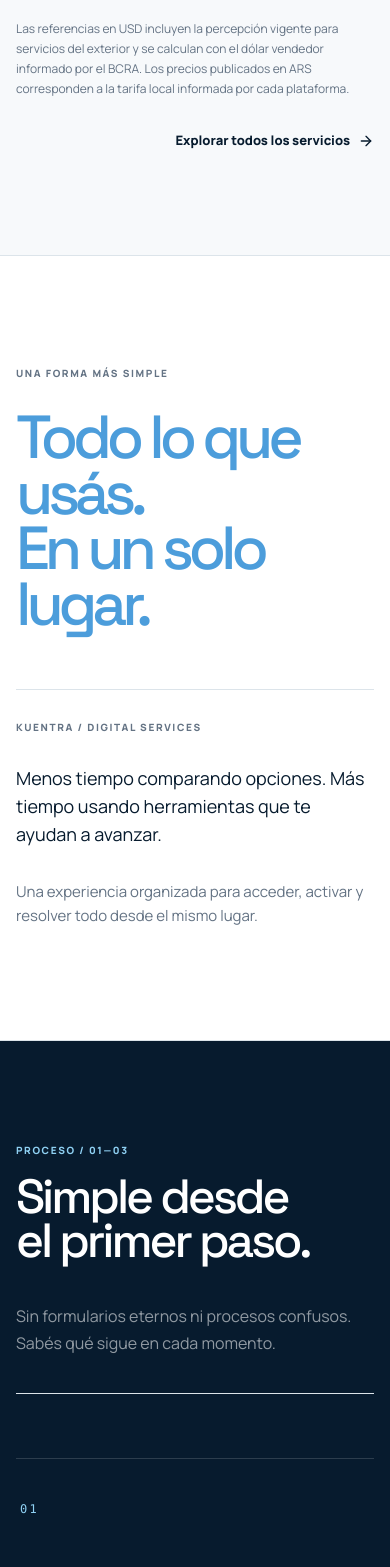
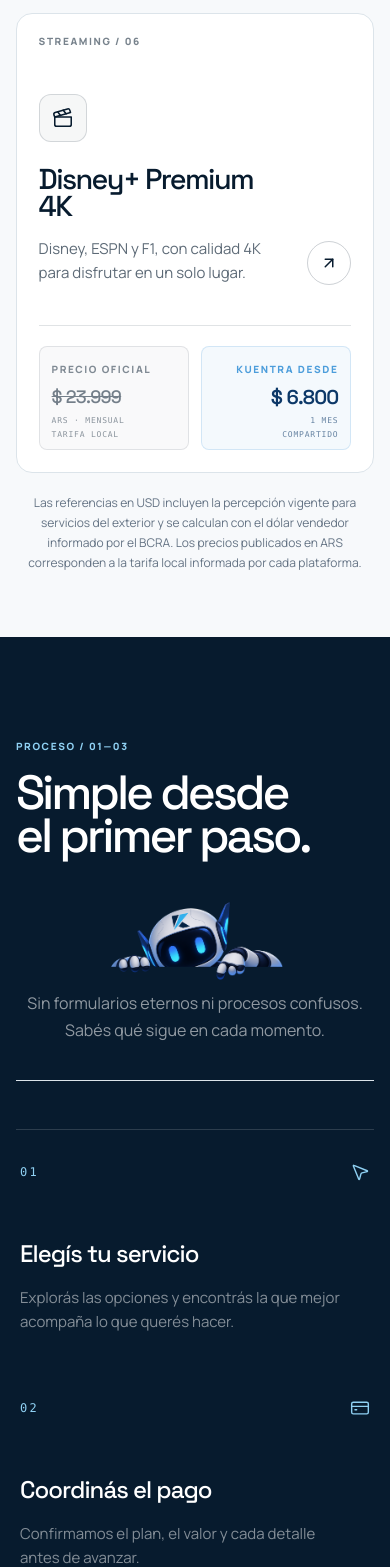
Before and after one commit to mmoschen/KUENTRA-ORGANIZATION-, a Next.js app in the folder frontend/web/: page / in a window 390 px wide. Shown: the part 4121-5688 px from the top of the page. Built offline with nearby package versions, Linux system fonts and the light colour scheme; no server answers.

Commit message:
Mejora catálogo, proceso y experiencia visual

```diff
--- a/frontend/web/app/globals.css
+++ b/frontend/web/app/globals.css
@@ -38,8 +38,9 @@
 
 .site-container { width: min(100% - 2rem, 1240px); margin-inline: auto; }
 .section-space { padding-block: clamp(6.5rem, 12vw, 11rem); }
-.catalog-section { padding: clamp(2.5rem, 4vw, 4rem) 0 clamp(6.5rem, 12vw, 11rem); background: linear-gradient(180deg, var(--ice) 0, var(--canvas) 12rem); }
+.catalog-section { padding: clamp(2.5rem, 4vw, 4rem) 0 clamp(4rem, 6vw, 6rem); background: linear-gradient(180deg, var(--ice) 0, var(--canvas) 12rem); }
 .catalog-divider { height: 1px; margin-bottom: clamp(2rem, 3vw, 3rem); background: linear-gradient(90deg, transparent, rgba(76,157,219,.42), transparent); }
+.process-section { padding-top: clamp(4.5rem, 7vw, 6rem); padding-bottom: clamp(5rem, 8vw, 7rem); }
 .eyebrow { font-family: var(--font-body), sans-serif; font-size: 10px; line-height: 1; font-weight: 800; letter-spacing: 0.16em; text-transform: uppercase; }
 .section-title { max-width: 820px; font-family: var(--font-display), sans-serif; font-size: clamp(3rem, 6.1vw, 6rem); font-weight: 500; line-height: 0.91; letter-spacing: -0.065em; }
 .section-heading-row { display: grid; align-items: end; gap: 2.5rem; padding-bottom: 2.25rem; border-bottom: 1px solid var(--line); }
@@ -85,6 +86,7 @@
   .product-grid { grid-template-columns: repeat(6, minmax(0,1fr)); }
   .product-card { grid-column: span 3; }
   .product-card--prominent { grid-column: span 6; }
+  .product-card:nth-child(6):last-child { grid-column: span 6; }
   .product-card:nth-child(n+4) { grid-column: span 3; }
 }
 
--- a/frontend/web/app/layout.tsx
+++ b/frontend/web/app/layout.tsx
@@ -1,5 +1,6 @@
 import type { Metadata, Viewport } from "next";
 import { Manrope, Sora, Space_Grotesk } from "next/font/google";
+import { PageTitleSwitcher } from "@/components/page-title-switcher";
 import "./globals.css";
 
 const bodyFont = Manrope({ subsets: ["latin"], variable: "--font-body", display: "swap" });
@@ -26,5 +27,5 @@
 export const viewport: Viewport = { width: "device-width", initialScale: 1, themeColor: "#071B2E" };
 
 export default function RootLayout({ children }: Readonly<{ children: React.ReactNode }>) {
-  return <html lang="es" className="scroll-smooth"><body className={`${bodyFont.variable} ${displayFont.variable} ${brandFont.variable}`}>{children}</body></html>;
+  return <html lang="es" className="scroll-smooth"><body className={`${bodyFont.variable} ${displayFont.variable} ${brandFont.variable}`}><PageTitleSwitcher />{children}</body></html>;
 }
--- a/frontend/web/app/page.tsx
+++ b/frontend/web/app/page.tsx
@@ -1,7 +1,7 @@
 import { Footer } from "@/components/footer";
 import { Hero } from "@/components/hero";
 import { SiteHeader } from "@/components/site-header";
-import { BrandStatement, FAQ, FeaturedProducts, FinalCTA, HowItWorks, Testimonials, Trust } from "@/components/sections";
+import { FAQ, FeaturedProducts, FinalCTA, HowItWorks, Testimonials } from "@/components/sections";
 import { WhatsAppButton } from "@/components/whatsapp-button";
 import type { OfficialDollarRate } from "@kuentra/shared";
 
@@ -26,9 +26,7 @@
       <main>
         <Hero />
         <FeaturedProducts officialDollarRate={officialDollarRate} />
-        <BrandStatement />
         <HowItWorks />
-        <Trust />
         <Testimonials />
         <FAQ />
         <FinalCTA />
--- a/frontend/web/components/product-card.tsx
+++ b/frontend/web/components/product-card.tsx
@@ -1,8 +1,8 @@
 import type { OfficialDollarRate, Product } from "@kuentra/shared";
-import { ArrowUpRight, Gem, Palette, Scissors, Search, Sparkles } from "lucide-react";
+import { ArrowUpRight, Clapperboard, Gem, Palette, Scissors, Search, Sparkles } from "lucide-react";
 import { formatPrice } from "@/data/products";
 
-const icons = { sparkles: Sparkles, gem: Gem, scissors: Scissors, palette: Palette, search: Search };
+const icons = { sparkles: Sparkles, gem: Gem, scissors: Scissors, palette: Palette, search: Search, clapperboard: Clapperboard };
 
 export function ProductCard({ product, index, officialDollarRate }: { product: Product; index: number; officialDollarRate?: OfficialDollarRate }) {
   const Icon = icons[product.icon];
--- a/frontend/web/components/sections.tsx
+++ b/frontend/web/components/sections.tsx
@@ -1,4 +1,5 @@
-import { ArrowRight, BadgeCheck, Bolt, Headphones, MessageCircle, ShieldCheck, Sparkles } from "lucide-react";
+import { ArrowRight, CreditCard, KeyRound, MessageCircle, MousePointer2, Sparkles, type LucideIcon } from "lucide-react";
+import Image from "next/image";
 import { products } from "@/data/products";
 import { faqs, testimonials } from "@/data/content";
 import { ProductCard } from "./product-card";
@@ -19,92 +20,45 @@
         <div className="product-grid mt-14 md:mt-20">
           {products.map((product, index) => <ProductCard key={product.id} product={product} index={index} officialDollarRate={officialDollarRate} />)}
         </div>
-        <p className="mt-5 text-xs leading-5 text-muted">Las referencias en USD incluyen la percepción vigente para servicios del exterior y se calculan con el dólar vendedor informado por el BCRA. Los precios publicados en ARS corresponden a la tarifa local informada por cada plataforma.</p>
-        <div className="mt-8 flex justify-end">
-          <a className="text-link" href="#contacto">Explorar todos los servicios <ArrowRight className="size-4" /></a>
-        </div>
-      </div>
-    </section>
-  );
-}
-
-export function BrandStatement() {
-  return (
-    <section className="overflow-hidden border-y border-line bg-white py-28 md:py-44">
-      <div className="site-container">
-        <p className="eyebrow text-muted">Una forma más simple</p>
-        <h2 className="brand-statement mt-8">
-          <span className="block">Todo lo que usás.</span>
-          <span className="block">En un solo lugar.</span>
-        </h2>
-        <div className="mt-14 grid gap-8 border-t border-line pt-8 md:grid-cols-[1fr_1fr_1fr]">
-          <p className="eyebrow text-muted">Kuentra / Digital services</p>
-          <p className="max-w-sm text-lg leading-7 text-ink">Menos tiempo comparando opciones. Más tiempo usando herramientas que te ayudan a avanzar.</p>
-          <p className="max-w-sm text-[15px] leading-6 text-muted md:justify-self-end">Una experiencia organizada para acceder, activar y resolver todo desde el mismo lugar.</p>
-        </div>
+        <p className="mx-auto mt-5 max-w-4xl text-center text-xs leading-5 text-muted">Las referencias en USD incluyen la percepción vigente para servicios del exterior y se calculan con el dólar vendedor informado por el BCRA. Los precios publicados en ARS corresponden a la tarifa local informada por cada plataforma.</p>
       </div>
     </section>
   );
 }
 
 export function HowItWorks() {
-  const steps = [
-    ["01", "Elegís tu servicio", "Explorás las opciones y encontrás la que mejor acompaña lo que querés hacer."],
-    ["02", "Coordinás el pago", "Confirmamos el plan, el valor y cada detalle antes de avanzar."],
-    ["03", "Recibís tu acceso", "Te guiamos durante la activación y seguimos disponibles si necesitás ayuda."],
+  const steps: Array<[string, LucideIcon, string, string]> = [
+    ["01", MousePointer2, "Elegís tu servicio", "Explorás las opciones y encontrás la que mejor acompaña lo que querés hacer."],
+    ["02", CreditCard, "Coordinás el pago", "Confirmamos el plan, el valor y cada detalle antes de avanzar."],
+    ["03", KeyRound, "Recibís tu acceso", "Te guiamos durante la activación y seguimos disponibles si necesitás ayuda."],
   ];
   return (
-    <section id="como-funciona" className="section-space scroll-mt-20 bg-ink text-white">
+    <section id="como-funciona" className="section-space process-section scroll-mt-20 bg-ink text-white">
       <div className="site-container">
         <div className="section-heading-row border-white/15">
           <div>
             <p className="eyebrow text-brand-light">Proceso / 01—03</p>
             <h2 className="section-title mt-5 text-white">Simple desde<br />el primer paso.</h2>
           </div>
-          <p className="section-intro !text-white/55">Sin formularios eternos ni procesos confusos. Sabés qué sigue en cada momento.</p>
+          <div className="flex flex-col items-center">
+            <Image src="/mascota.png" alt="Mascota de Kuentra" width={1974} height={797} className="mb-2 w-52 sm:w-64 md:w-80" />
+            <p className="section-intro text-center !text-white/55">Sin formularios eternos ni procesos confusos. Sabés qué sigue en cada momento.</p>
+          </div>
         </div>
-        <ol className="mt-16 grid border-y border-white/15 md:grid-cols-3">
-          {steps.map(([number, title, copy]) => (
-            <li key={number} className="group relative min-h-80 border-white/15 px-1 py-9 md:min-h-96 md:border-r md:px-8 md:first:pl-0 md:last:border-r-0">
-              <span className="font-mono text-xs tracking-[0.18em] text-brand-light">{number}</span>
-              <div className="absolute bottom-9 left-1 right-4 md:left-8 md:first:left-0">
+        <ol className="mt-12 grid border-y border-white/15 md:grid-cols-3">
+          {steps.map(([number, Icon, title, copy]) => (
+            <li key={number} className="group min-h-56 border-white/15 px-1 py-8 md:min-h-64 md:border-r md:px-8 md:first:pl-0 md:last:border-r-0">
+              <div className="flex items-center justify-between">
+                <span className="font-mono text-xs tracking-[0.18em] text-brand-light">{number}</span>
+                <Icon className="size-5 text-brand-light" strokeWidth={1.7} />
+              </div>
+              <div className="mt-14">
                 <h3 className="font-display text-2xl font-medium tracking-[-0.04em]">{title}</h3>
                 <p className="mt-4 max-w-xs text-[15px] leading-6 text-white/50">{copy}</p>
               </div>
             </li>
           ))}
         </ol>
-      </div>
-    </section>
-  );
-}
-
-export function Trust() {
-  const benefits = [
-    [Bolt, "Activación rápida", "Te informamos el tiempo real antes de confirmar."],
-    [Headphones, "Soporte humano", "Una persona te acompaña cuando lo necesitás."],
-    [ShieldCheck, "Garantía Kuentra", "Respondemos ante problemas con tu servicio."],
-    [BadgeCheck, "Todo claro", "Planes, vigencia y condiciones sin letra chica."],
-  ];
-  return (
-    <section className="section-space bg-canvas">
-      <div className="site-container">
-        <div className="mx-auto max-w-3xl text-center">
-          <p className="eyebrow text-brand">Acompañamiento real</p>
-          <h2 className="section-title mt-5">Tecnología, sin sentirte solo.</h2>
-        </div>
-        <div className="mt-14 grid border-y border-line md:grid-cols-4">
-          {benefits.map(([Icon, title, copy], index) => {
-            const BenefitIcon = Icon as typeof Bolt;
-            return (
-              <div key={title as string} className={`min-h-60 py-8 md:px-7 ${index > 0 ? "border-t border-line md:border-l md:border-t-0" : ""}`}>
-                <BenefitIcon className="size-5 text-brand" strokeWidth={1.8} />
-                <h3 className="mt-16 font-display text-xl font-semibold tracking-[-0.04em]">{title as string}</h3>
-                <p className="mt-3 text-sm leading-6 text-muted">{copy as string}</p>
-              </div>
-            );
-          })}
-        </div>
       </div>
     </section>
   );
--- a/frontend/web/data/products.ts
+++ b/frontend/web/data/products.ts
@@ -70,6 +70,18 @@
     description: "Búsqueda avanzada asistida por IA para aprender, comparar y decidir mejor.",
     plans: [{ id: "perplexity-monthly", name: "Individual", duration: "1 mes", price: 12900 }],
   },
+  {
+    id: "disney-plus",
+    name: "Disney+ Premium 4K",
+    slug: "disney-plus",
+    category: "Streaming",
+    icon: "clapperboard",
+    featured: true,
+    referencePriceArs: 23999,
+    shortDescription: "Disney, ESPN y F1, con calidad 4K para disfrutar en un solo lugar.",
+    description: "Accedé a Disney+ Premium 4K, con ESPN y F1, en una cuenta compartida con acompañamiento de Kuentra.",
+    plans: [{ id: "disney-shared", name: "Compartido", duration: "1 mes", price: 6800 }],
+  },
 ];
 
 export const formatPrice = (price: number) =>
```
Also changed, not shown: frontend/web/components/page-title-switcher.tsx (added, +50 -0 lines), frontend/web/public/mascota.png (added), 2 other files (tests, documents, lock files or other folders).
